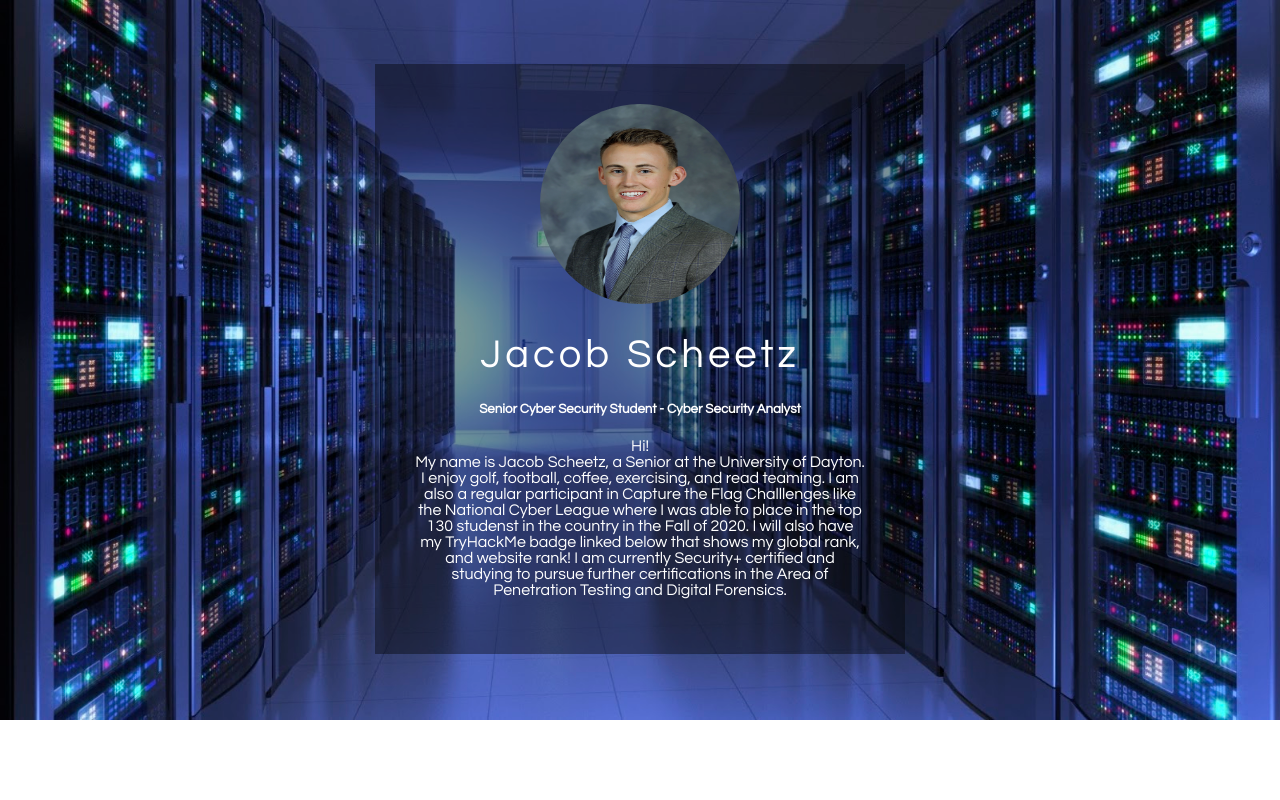
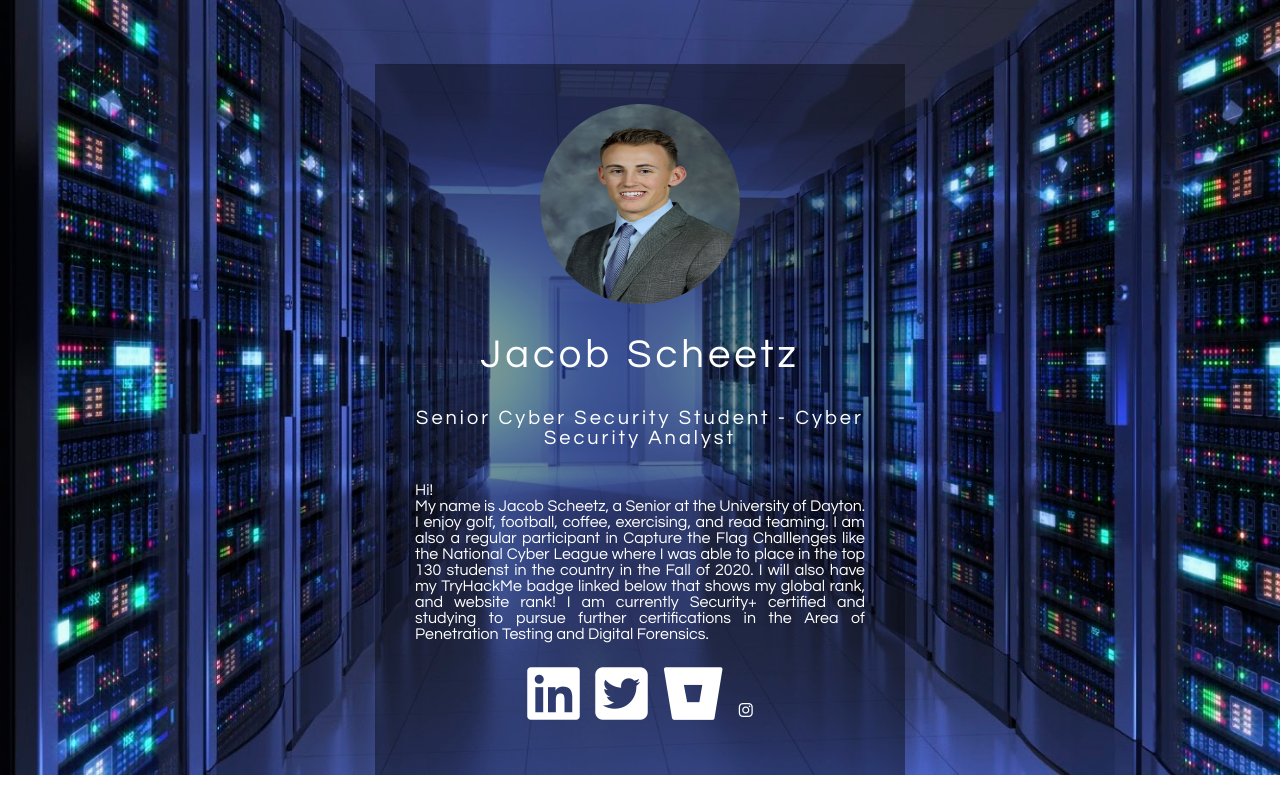
Before and after one commit to scheetz-sxh/scheetz-sxh.github.io, a plain HTML site: page index.html in a window 1280 px wide. Drawn offline with Linux system fonts and the light colour scheme.

Commit message:
homepage adjustments

```diff
--- a/index.html
+++ b/index.html
@@ -18,6 +18,13 @@
 			<h1> Jacob Scheetz</h1>
 			<h5> Senior Cyber Security Student - Cyber Security Analyst </h5>
 			<p> Hi! <br> My name is Jacob Scheetz, a Senior at the University of Dayton. I enjoy golf, football, coffee, exercising, and read teaming. I am also a regular participant in Capture the Flag Challlenges like  the National Cyber League where I was able to place in the top 130 studenst in the country in the Fall of 2020. I will also have my TryHackMe badge linked below that shows my global rank, and website rank! I am currently Security+ certified and studying to pursue further certifications in the Area of Penetration Testing and Digital Forensics.
+			<ul>
+				<li><a href="#"><i class="fab fa-linkedin"></i></a></li>
+				<li><a href="#"><i class="fab fa-twitter-square"></i></a></li>
+				<li><a href="#"><i class="fab fa-bitbucket"></i></a></li>
+				<li><a href="#"></a><i class="fab fa-instagram"></i></li>
+			</ul>
+			<script src="https://tryhackme.com/badge/218412"></script>
 	</body><!--End Body-->
 
 </html>
--- a/style.css
+++ b/style.css
@@ -29,3 +29,37 @@ body {
 	letter-spacing: 4px;
 	font-weight: 100;
 }
+
+.box h5{
+	font-size: 20px;
+	letter-spacing: 3px;
+	font-weight: 100;
+}
+
+.box p{
+	text-align: justify;
+}
+
+ul{
+	margin: 0;
+	padding: 0;
+}
+
+.box li{
+	display: inline-block;
+	margin: 6px;
+	list-style: none;
+
+}
+
+.box li a{
+	color: white;
+	text-decoration: none;
+	font-size: 60px;
+	transition: all ease-in-out 250ms;
+}
+
+.box li a:hover{
+	color: #b9b9b9;
+
+}
```
